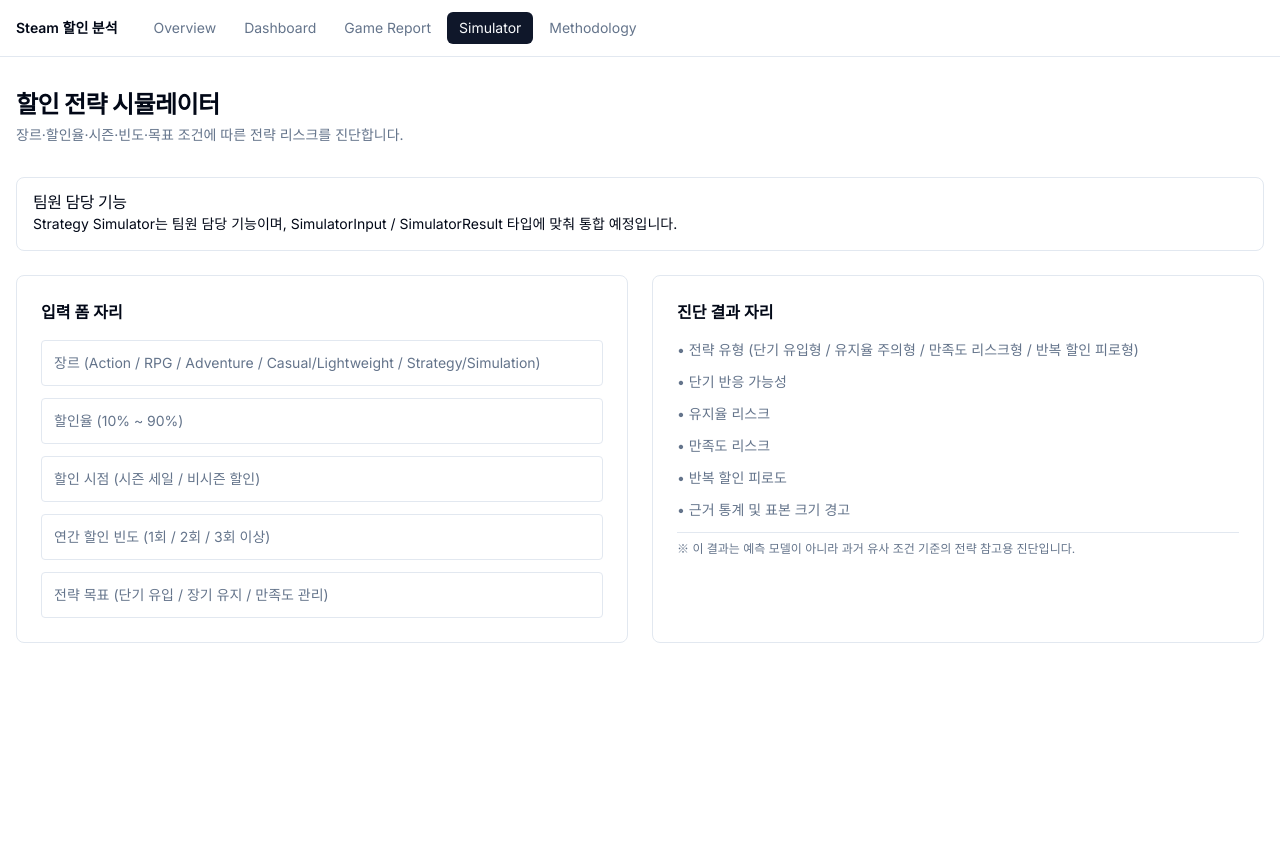
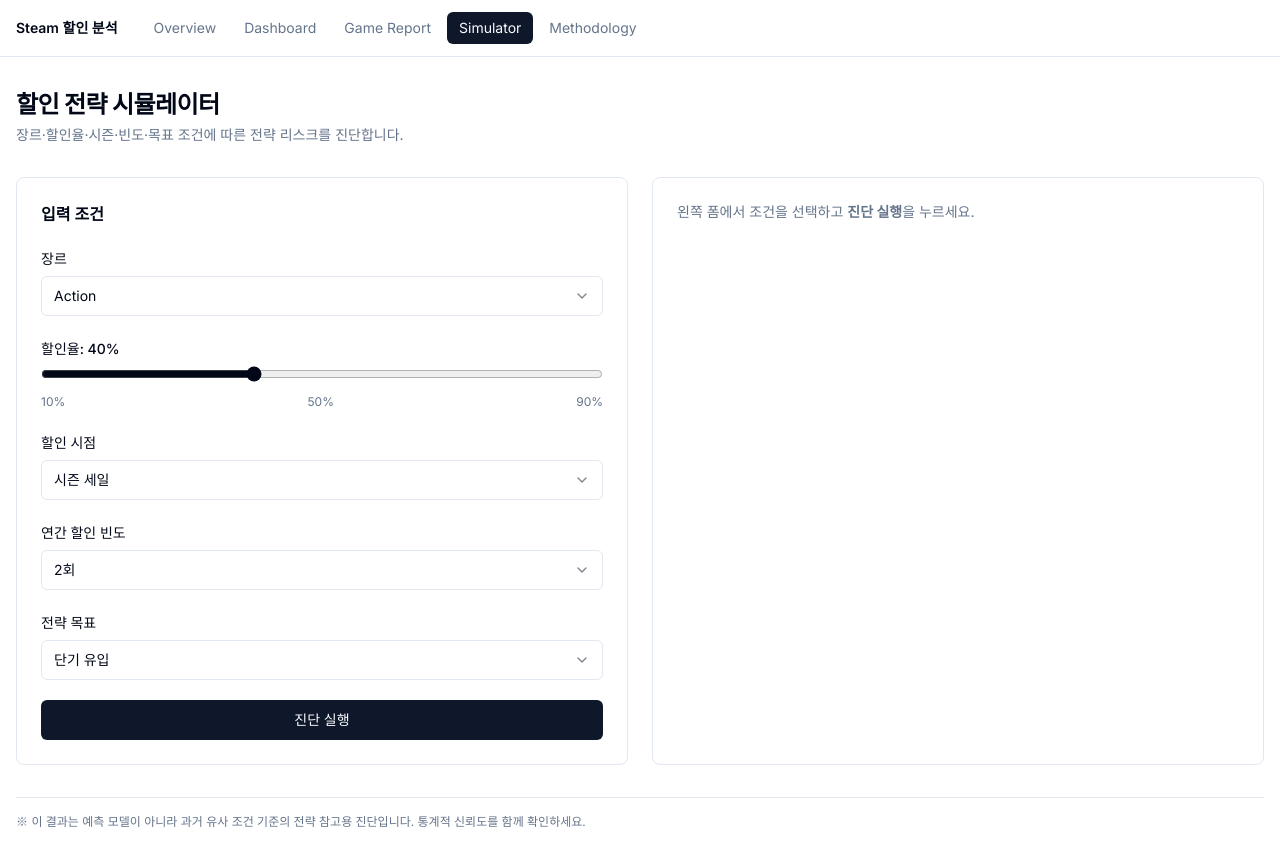
Before and after one commit to LEE-SEUNG-YEOB/steam_discount_analysis, a Next.js app in the folder web/: page /simulator in a window 1280 px wide. Built offline with nearby package versions, Linux system fonts and the light colour scheme.

Commit message:
feat: 룰 엔진 기반 할인 전략 시뮬레이터 구현

```diff
--- a/web/app/simulator/page.tsx
+++ b/web/app/simulator/page.tsx
@@ -1,7 +1,51 @@
+"use client"
+
+import { useEffect, useMemo, useState } from "react"
+import type {
+  DashboardEvent,
+  SimulatorInput,
+  SimulatorResult,
+  SimulatorRule,
+} from "@/types"
 import { PageHeader } from "@/components/layout/PageHeader"
-import { Alert, AlertDescription, AlertTitle } from "@/components/ui/alert"
+import { SimulatorForm } from "@/components/simulator/SimulatorForm"
+import { StrategyResult } from "@/components/simulator/StrategyResult"
+import { fetchDashboardEvents, fetchSimulatorRules } from "@/lib/data"
+import { orderSlots, runSim } from "@/lib/simulator"
 
 export default function SimulatorPage() {
+  const [rules, setRules] = useState<SimulatorRule[]>([])
+  const [events, setEvents] = useState<DashboardEvent[]>([])
+  const [input, setInput] = useState<SimulatorInput | null>(null)
+  const [loading, setLoading] = useState(true)
+  const [error, setError] = useState(false)
+
+  useEffect(() => {
+    Promise.all([fetchSimulatorRules(), fetchDashboardEvents()])
+      .then(([r, e]) => {
+        setRules(r)
+        setEvents(e)
+        setLoading(false)
+      })
+      .catch(() => {
+        setError(true)
+        setLoading(false)
+      })
+  }, [])
+
+  const sampleCount = useMemo(() => {
+    if (!input) return 0
+    const ev = events.find(
+      (e) => e.genre === input.genre && e.playtime_filter === "all",
+    )
+    return ev?.valid_event_count_for_genre ?? 0
+  }, [input, events])
+
+  const result: SimulatorResult | null = useMemo(() => {
+    if (!input || rules.length === 0) return null
+    return runSim(input, rules)
+  }, [input, rules, sampleCount])
+
   return (
     <div className="container mx-auto px-4 py-8">
       <PageHeader
@@ -9,46 +53,38 @@
         description="장르·할인율·시즌·빈도·목표 조건에 따른 전략 리스크를 진단합니다."
       />
 
-      <Alert className="mb-6">
-        <AlertTitle>팀원 담당 기능</AlertTitle>
-        <AlertDescription>
-          Strategy Simulator는 팀원 담당 기능이며, SimulatorInput / SimulatorResult 타입에 맞춰 통합 예정입니다.
-        </AlertDescription>
-      </Alert>
+      {loading && (
+        <div className="mb-4 flex h-24 items-center justify-center text-sm text-muted-foreground">
+          데이터 로딩 중...
+        </div>
+      )}
 
-      <div className="grid gap-6 md:grid-cols-2">
-        <div className="rounded-lg border p-6">
-          <h3 className="font-semibold mb-4">입력 폼 자리</h3>
-          <div className="space-y-3">
-            {[
-              "장르 (Action / RPG / Adventure / Casual/Lightweight / Strategy/Simulation)",
-              "할인율 (10% ~ 90%)",
-              "할인 시점 (시즌 세일 / 비시즌 할인)",
-              "연간 할인 빈도 (1회 / 2회 / 3회 이상)",
-              "전략 목표 (단기 유입 / 장기 유지 / 만족도 관리)",
-            ].map((label) => (
-              <div key={label} className="flex rounded border p-3 text-sm text-muted-foreground">
-                {label}
-              </div>
-            ))}
-          </div>
+      {error && (
+        <div className="mb-4 rounded-lg border border-destructive/50 p-4 text-sm text-destructive">
+          룰 또는 이벤트 데이터를 불러올 수 없습니다.
+          <br />
+          <code className="font-mono">python scripts/build_app_data.py</code> 실행 후 다시 시도하세요.
         </div>
+      )}
 
-        <div className="rounded-lg border p-6">
-          <h3 className="font-semibold mb-4">진단 결과 자리</h3>
-          <div className="space-y-3 text-sm text-muted-foreground">
-            <p>• 전략 유형 (단기 유입형 / 유지율 주의형 / 만족도 리스크형 / 반복 할인 피로형)</p>
-            <p>• 단기 반응 가능성</p>
-            <p>• 유지율 리스크</p>
-            <p>• 만족도 리스크</p>
-            <p>• 반복 할인 피로도</p>
-            <p>• 근거 통계 및 표본 크기 경고</p>
-            <p className="pt-2 text-xs border-t">
-              ※ 이 결과는 예측 모델이 아니라 과거 유사 조건 기준의 전략 참고용 진단입니다.
-            </p>
-          </div>
+      {!loading && !error && (
+        <div className="grid gap-6 md:grid-cols-2">
+          <SimulatorForm onSubmit={setInput} />
+
+          {result && input ? (
+            <StrategyResult result={result} order={orderSlots(input.strategy_goal)} genre={input.genre} sampleCount={sampleCount} />
+          ) : (
+            <div className="rounded-lg border p-6 text-sm text-muted-foreground">
+              왼쪽 폼에서 조건을 선택하고 <b>진단 실행</b>을 누르세요.
+            </div>
+          )}
         </div>
-      </div>
+      )}
+
+      <p className="mt-8 text-xs text-muted-foreground border-t pt-4">
+        ※ 이 결과는 예측 모델이 아니라 과거 유사 조건 기준의 전략 참고용 진단입니다.
+        통계적 신뢰도를 함께 확인하세요.
+      </p>
     </div>
   )
 }
--- a/web/components/simulator/SimulatorForm.tsx
+++ b/web/components/simulator/SimulatorForm.tsx
@@ -1,17 +1,120 @@
 "use client"
 
-import type { SimulatorInput } from "@/types"
+import { useState, type ReactNode, type FormEvent } from "react"
+import type { Genre, SimulatorInput } from "@/types"
+import { Button } from "@/components/ui/button"
+import {
+  Select,
+  SelectContent,
+  SelectItem,
+  SelectTrigger,
+  SelectValue,
+} from "@/components/ui/select"
 
 interface SimulatorFormProps {
   onSubmit: (input: SimulatorInput) => void
 }
 
+type Freq = SimulatorInput["annual_discount_frequency"]
+type Goal = SimulatorInput["strategy_goal"]
+type Season = "season" | "nonseason"
+
+const GENRES: Genre[] = ["Action", "RPG", "Adventure", "Casual/Lightweight", "Strategy/Simulation"]
+const FREQS: Freq[] = ["1회", "2회", "3회 이상"]
+const GOALS: Goal[] = ["단기 유입", "장기 유지", "만족도 관리"]
+
 export function SimulatorForm({ onSubmit }: SimulatorFormProps) {
+  const [genre, setGenre] = useState<Genre>("Action")
+  const [rate, setRate] = useState<number>(40)
+  const [season, setSeason] = useState<Season>("season")
+  const [freq, setFreq] = useState<Freq>("2회")
+  const [goal, setGoal] = useState<Goal>("단기 유입")
+
+  const submit = (e: FormEvent) => {
+    e.preventDefault()
+    onSubmit({
+      genre,
+      discount_rate: rate,
+      is_season_sale: season === "season",
+      annual_discount_frequency: freq,
+      strategy_goal: goal,
+    })
+  }
+
   return (
-    <div className="rounded-lg border p-6">
-      <p className="text-sm text-muted-foreground">
-        SimulatorForm — 팀원 담당 컴포넌트입니다. SimulatorInput 타입에 맞춰 구현 예정.
-      </p>
+    <form onSubmit={submit} className="rounded-lg border p-6 space-y-5">
+      <h3 className="font-semibold">입력 조건</h3>
+
+      <Field label="장르">
+        <Select value={genre} onValueChange={(v) => setGenre(v as Genre)}>
+          <SelectTrigger><SelectValue /></SelectTrigger>
+          <SelectContent>
+            {GENRES.map((g) => (
+              <SelectItem key={g} value={g}>{g}</SelectItem>
+            ))}
+          </SelectContent>
+        </Select>
+      </Field>
+
+      <Field label={`할인율: ${rate}%`}>
+        <input
+          type="range"
+          min={10}
+          max={90}
+          step={5}
+          value={rate}
+          onChange={(e) => setRate(Number(e.target.value))}
+          className="w-full accent-foreground"
+        />
+        <div className="flex justify-between text-xs text-muted-foreground mt-1">
+          <span>10%</span>
+          <span>50%</span>
+          <span>90%</span>
+        </div>
+      </Field>
+
+      <Field label="할인 시점">
+        <Select value={season} onValueChange={(v) => setSeason(v as Season)}>
+          <SelectTrigger><SelectValue /></SelectTrigger>
+          <SelectContent>
+            <SelectItem value="season">시즌 세일</SelectItem>
+            <SelectItem value="nonseason">비시즌 할인</SelectItem>
+          </SelectContent>
+        </Select>
+      </Field>
+
+      <Field label="연간 할인 빈도">
+        <Select value={freq} onValueChange={(v) => setFreq(v as Freq)}>
+          <SelectTrigger><SelectValue /></SelectTrigger>
+          <SelectContent>
+            {FREQS.map((f) => (
+              <SelectItem key={f} value={f}>{f}</SelectItem>
+            ))}
+          </SelectContent>
+        </Select>
+      </Field>
+
+      <Field label="전략 목표">
+        <Select value={goal} onValueChange={(v) => setGoal(v as Goal)}>
+          <SelectTrigger><SelectValue /></SelectTrigger>
+          <SelectContent>
+            {GOALS.map((g) => (
+              <SelectItem key={g} value={g}>{g}</SelectItem>
+            ))}
+          </SelectContent>
+        </Select>
+      </Field>
+
+      <Button type="submit" className="w-full">진단 실행</Button>
+    </form>
+  )
+}
+
+function Field({ label, children }: { label: string; children: ReactNode }) {
+  return (
+    <div className="space-y-1.5">
+      <label className="text-sm font-medium">{label}</label>
+      {children}
     </div>
   )
 }
--- a/web/lib/simulator.ts
+++ b/web/lib/simulator.ts
@@ -1,13 +1,61 @@
-import type { SimulatorInput, SimulatorResult, SimulatorRule, EvidenceItem } from "@/types"
+import type {
+  SimulatorInput,
+  SimulatorResult,
+  SimulatorRule,
+  EvidenceItem,
+} from "@/types"
 
-export function runSimulator(
+export type Slot = "response" | "retention" | "satisfaction" | "fatigue"
+
+type RuleMeta = { match: (i: SimulatorInput) => boolean; slot: Slot }
+
+const RULES: Record<string, RuleMeta> = {
+  discount_rate_high:     { match: (i) => i.discount_rate >= 60, slot: "response" },
+  discount_rate_low:      { match: (i) => i.discount_rate < 30, slot: "response" },
+  season_sale_retention:  { match: (i) => i.is_season_sale === true, slot: "retention" },
+  nonseason_retention:    { match: (i) => i.is_season_sale === false, slot: "retention" },
+  action_satisfaction:    { match: (i) => i.genre === "Action", slot: "satisfaction" },
+  rpg_retention:          { match: (i) => i.genre === "RPG", slot: "retention" },
+  casual_response:        { match: (i) => i.genre === "Casual/Lightweight", slot: "response" },
+  high_frequency_fatigue: { match: (i) => i.annual_discount_frequency === "3회 이상", slot: "fatigue" },
+}
+
+const GOAL_ORDER: Record<SimulatorInput["strategy_goal"], Slot[]> = {
+  "단기 유입":   ["response", "retention", "satisfaction", "fatigue"],
+  "장기 유지":   ["retention", "response", "satisfaction", "fatigue"],
+  "만족도 관리": ["satisfaction", "retention", "response", "fatigue"],
+}
+
+export function orderSlots(goal: SimulatorInput["strategy_goal"]): Slot[] {
+  return GOAL_ORDER[goal]
+}
+
+function pickType(matched: SimulatorRule[], input: SimulatorInput): string {
+  const has = (id: string) => matched.some((r) => r.id === id)
+  if (has("high_frequency_fatigue")) return "반복 할인 피로형"
+  if (has("action_satisfaction")) return "만족도 리스크형"
+  if (has("season_sale_retention")) return "유지율 주의형"
+  if (input.discount_rate >= 60) return "단기 유입형"
+  return "균형형"
+}
+
+export function runSim(
   input: SimulatorInput,
-  rules: SimulatorRule[]
+  rules: SimulatorRule[],
 ): SimulatorResult {
-  const evidences: EvidenceItem[] = rules
-    .filter((r) => r.confidence === "strong")
-    .slice(0, 3)
-    .map((r) => ({
+  const matched = rules.filter((r) => RULES[r.id]?.match(input))
+
+  const bySlot: Record<Slot, SimulatorRule[]> = {
+    response: [], retention: [], satisfaction: [], fatigue: [],
+  }
+  for (const r of matched) {
+    const slot = RULES[r.id]?.slot
+    if (slot) bySlot[slot].push(r)
+  }
+
+  const join = (rs: SimulatorRule[]) => rs.map((r) => r.message).join(" ")
+
+  const evidences: EvidenceItem[] = matched.map((r) => ({
     title: r.condition,
     description: r.message,
     source: r.evidence,
@@ -15,14 +63,19 @@
     chart: r.chart,
   }))
 
+  const warnings: string[] = []
+
+  const strategyType = pickType(matched, input)
+  const seasonLabel = input.is_season_sale ? "시즌 세일" : "비시즌 할인"
+
   return {
-    strategy_type: "분석 중",
-    summary: "팀원 담당 시뮬레이터 로직이 구현되면 여기에 결과가 표시됩니다.",
-    response_comment: "",
-    retention_comment: "",
-    satisfaction_comment: "",
-    fatigue_comment: "",
+    strategy_type: strategyType,
+    summary: `${input.genre} · 할인율 ${input.discount_rate}% · ${seasonLabel} · 연 ${input.annual_discount_frequency} 조건은 ${strategyType} 경향을 보입니다.`,
+    response_comment: join(bySlot.response),
+    retention_comment: join(bySlot.retention),
+    satisfaction_comment: join(bySlot.satisfaction),
+    fatigue_comment: join(bySlot.fatigue),
     evidences,
-    warnings: [],
+    warnings,
   }
 }
```
Also changed, not shown: web/components/simulator/StrategyResult.tsx (+58 -5 lines), 1 other file (tests, documents, lock files or other folders). Lines whose indentation alone changed are shown as unchanged.
